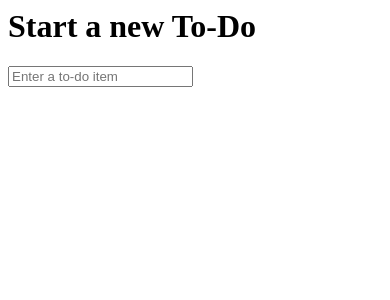
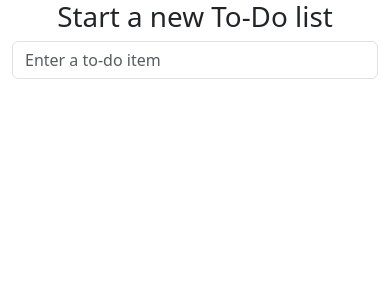
Before and after one commit to JoyceBupt/TDD2024, a Django app: page / in a window 390 px wide. Shown: the top 300 px of the page. Run offline with Django 4.2, Linux system fonts and the light colour scheme; some libraries are stand-ins or nearby versions.

Commit message:
message 22: use Bootstrap to improve layout

```diff
--- a/functional_tests/tests.py
+++ b/functional_tests/tests.py
@@ -2,13 +2,13 @@ from selenium import webdriver
 from selenium.webdriver.common.keys import Keys
 import time
 from selenium.webdriver.common.by import By
-from django.test import LiveServerTestCase
+from django.contrib.staticfiles.testing import StaticLiveServerTestCase
 from selenium.common.exceptions import WebDriverException
 
 MAX_WAIT = 10
 
 
-class NewVisitorTest(LiveServerTestCase):
+class NewVisitorTest(StaticLiveServerTestCase):
 
     def setUp(self):
         self.browser = webdriver.Chrome()
--- a/lists/templates/base.html
+++ b/lists/templates/base.html
@@ -1,15 +1,36 @@
-<html>
+<!DOCTYPE html>
+<html lang="en">
     <head>
+        <meta charset="utf-8">
+        <meta http-equiv="X-UA-Compatible" content="IE=edge">
+        <meta name="viewport" content="width=device-width, initial-scale=1">
         <title>To-Do lists</title>
+        <link href="/static/bootstrap/css/bootstrap.min.css" rel="stylesheet">
     </head>
 
     <body>
-        <h1>{% block header_text %}{% endblock %}</h1>
-        <form method="POST" action="/lists/new">
-            <input name="item_text" id="id_new_item" placeholder="Enter a to-do item" />
-            {% csrf_token %}
-        </form>
-        {% block table %}
-        {% endblock %}
+        <div class="container">
+            <div class="row">
+                <div class="col-md-6 offset-md-3 jumbotron">
+                    <div class="text-center">
+                        <h1>{% block header_text %}{% endblock %}</h1>
+                        <form method="POST" action="{% block form_action %}{% endblock %}">
+                            <input name="item_text" id="id_new_item"
+                                   class="form-control input-lg"
+                                   placeholder="Enter a to-do item" />
+                            {% csrf_token %}
+                        </form>
+                    </div>
+                </div>
+            </div>
+
+            <div class="row">
+                <div class="col-md-6 offset-md-3">
+                    {% block table %}
+                    {% endblock %}
+                </div>
+            </div>
+
+        </div>
     </body>
 </html>
--- a/lists/templates/home.html
+++ b/lists/templates/home.html
@@ -1,6 +1,6 @@
 {% extends 'base.html' %}
 
-{% block header_text %}Start a new To-Do{% endblock %}
+{% block header_text %}Start a new To-Do list{% endblock %}
 
 {% block form_action %}/lists/new{% endblock %}
 
--- a/lists/templates/list.html
+++ b/lists/templates/list.html
@@ -5,7 +5,7 @@
 {% block form_action %}/lists/{{ list.id }}/add_item{% endblock %}
 
 {% block table %}
-    <table id="id_list_table">
+    <table id="id_list_table" class="table">
         {% for item in list.item_set.all %}
             <tr><td>{{ forloop.counter }}: {{ item.text }}</td></tr>
         {% endfor %}
--- a/notes/settings.py
+++ b/notes/settings.py
@@ -116,7 +116,7 @@ USE_TZ = True
 # Static files (CSS, JavaScript, Images)
 # https://docs.djangoproject.com/en/4.1/howto/static-files/
 
-STATIC_URL = 'static/'
+STATIC_URL = '/static/'
 
 # Default primary key field type
 # https://docs.djangoproject.com/en/4.1/ref/settings/#default-auto-field
```
